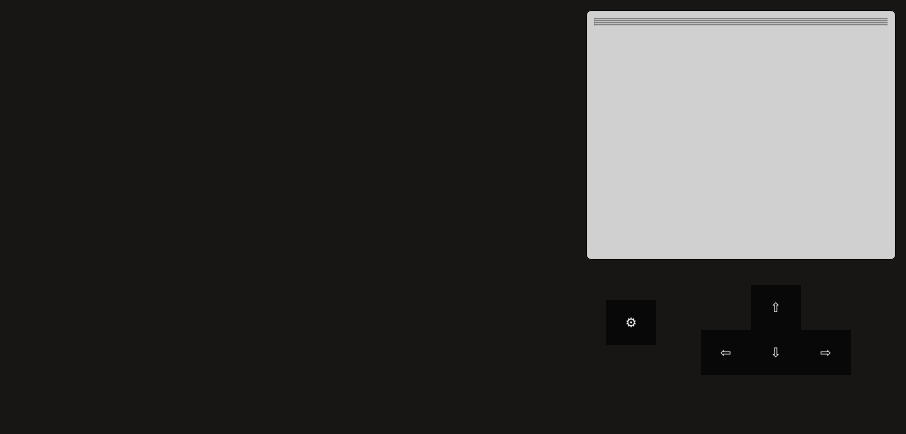
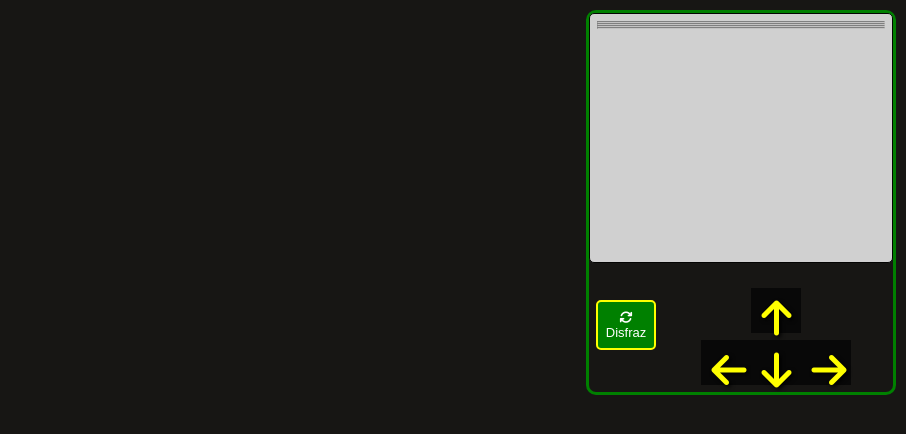
Before and after one commit to cienciascontic/LaberintoRobotico, a plain HTML site: page index.html in a window 1280 px wide. Shown: the full height of the page, 374-1280 px from the left. Drawn offline with Linux system fonts and the light colour scheme.

Commit message:
Add files via upload

```diff
--- a/index.html
+++ b/index.html
@@ -3,7 +3,9 @@
   <head>
     <meta charset="utf-8">
     <title>Laberinto Robotico</title>
-    <link rel="stylesheet" href="styleHidden.css">
+        <link rel="stylesheet" href="styleHidden.css">
+    <script src="https://use.fontawesome.com/c029d9608f.js"></script>
+
 </head>
   <body>
 
@@ -19,7 +21,7 @@
             <button disabled></button>
           </div>
           <div class="letra">
-            <button id="botonArriba" onclick="moverArriba()">&#x21e7;</button>
+            <button id="botonArriba" onclick="moverArriba()"><i class="fa fa-arrow-up" aria-hidden="true" style="font-size:40px;color:yellow;text-shadow:2px 2px 4px #000000;"></i></button>
           </div>
           <div class="letra">
             <button disabled></button>
@@ -27,20 +29,26 @@
         </div>
         <div class="fila2">
           <div class="letra">
-            <button id="botonIzquierda" onclick="moverIzquierda()">&#x21e6;</button>
+            <button id="botonIzquierda" onclick="moverIzquierda()"><i class="fa fa-arrow-left" aria-hidden="true" style="font-size:40px;color:yellow;text-shadow:2px 2px 4px #000000;"></i></button>
           </div>
           <div class="letra">
-            <button id="botonAbajo" onclick="moverAbajo()">&#x21e9;</button>
+            <button id="botonAbajo" onclick="moverAbajo()"><i class="fa fa-arrow-down" aria-hidden="true" style="font-size:40px;color:yellow;text-shadow:2px 2px 4px #000000;"></i></button>
           </div>
           <div class="letra">
-            <button id="botonDeracha" onclick="moverDerecha()">&#x21e8;</button>
+            <button id="botonDeracha" onclick="moverDerecha()"><i class="fa fa-arrow-right" aria-hidden="true" style="font-size:40px;color:yellow;text-shadow:2px 2px 4px #000000;"></i></button>
           </div>
         </div>
       </div>
 
     </div>
 
-    <button id="botonConfiguracion" onclick="cambiarDisfraz()">&#x2699;</button>
+    <!-- <button id="botonConfiguracion" onclick="cambiarDisfraz()">Disfraz</button> -->
+
+      <button id="botonConfiguracion" onclick="cambiarDisfraz()">
+          <i class="fa fa-refresh" aria-hidden="true"></i>Disfraz</button>
+
+
+
     <!-- Esto de abajo no lo veria el alumno -->
     <script type="text/javascript" src="1-scriptHiddenA.js"></script>
 
--- a/styleHidden.css
+++ b/styleHidden.css
@@ -21,6 +21,10 @@ body{
 .panelDerecho{
 float:right;
 width: 310px;
+border-style: solid;
+border-radius: 10px;
+border-color: green;
+
 }
 
 
@@ -97,6 +101,15 @@ div#teclas button:hover{
   position: absolute;
   right:250px;
   top:300px;
+  padding:5px;
+   border:2px solid #ccc;
+   -webkit-border-radius: 5px;
+   background-color: green;
+   border-radius: 5px;
+   border-color:yellow;
+   width: 60px;
+   height: 50px;
+
 }
 
 button {
```
